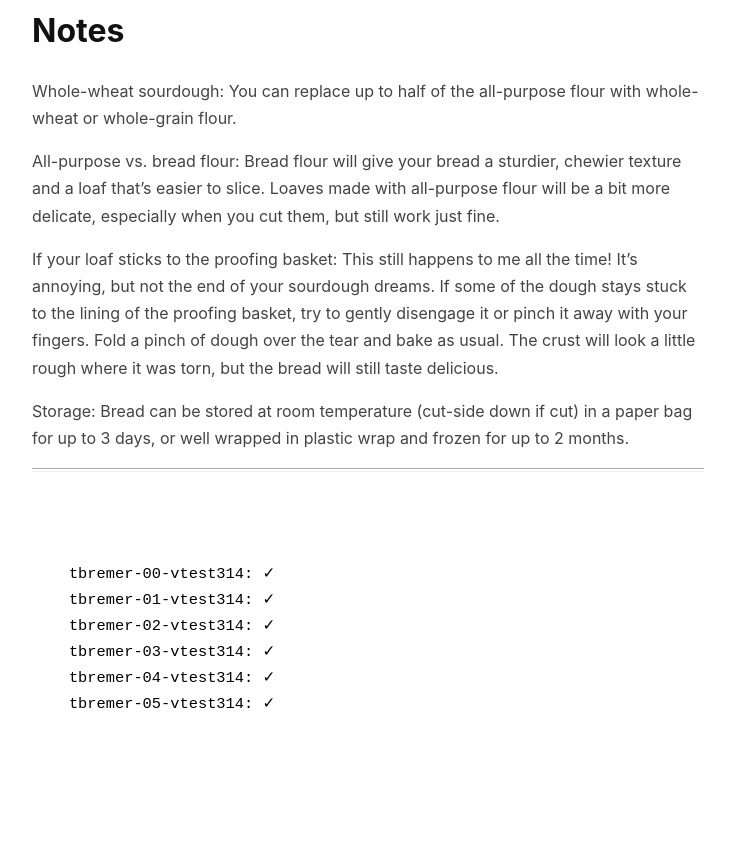
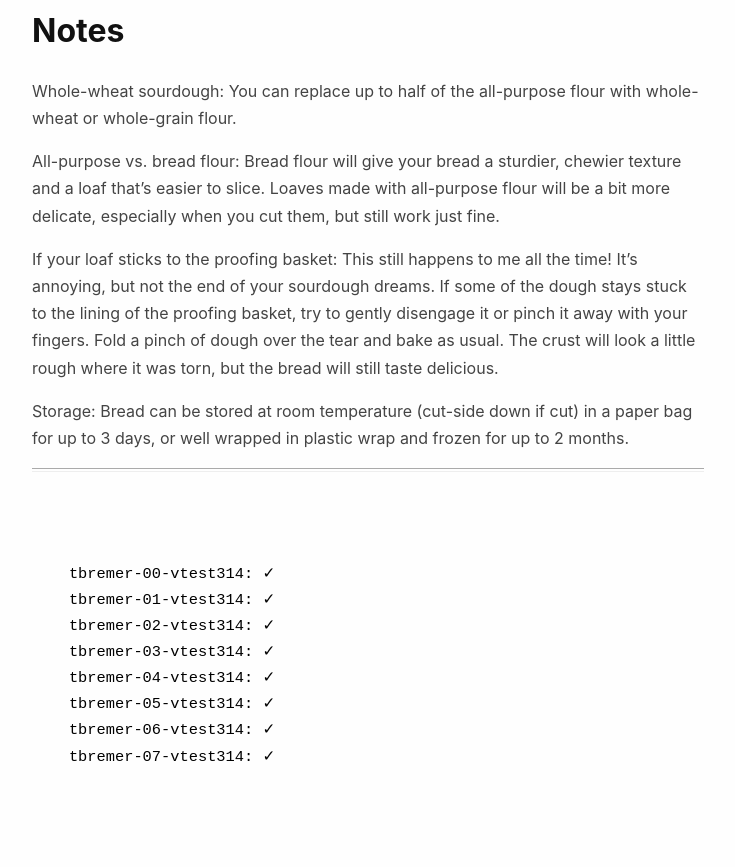
Before and after one commit to tbremer/sourdough, a website: page index.html in a window 1280 px wide. Shown: the part 4044-4911 px from the top of the page, without its empty margins (272-1007 px from the left). Before the commit the page ends 4876 px from the top, so only its background shows below. Drawn offline with Linux system fonts and the light colour scheme.

Commit message:
Update index.html

```diff
--- a/index.html
+++ b/index.html
@@ -92,6 +92,8 @@
     tbremer-03-vtest314: ✓
     tbremer-04-vtest314: ✓
     tbremer-05-vtest314: ✓
+    tbremer-06-vtest314: ✓
+    tbremer-07-vtest314: ✓
     </pre>
   </code>
 </body>
```
